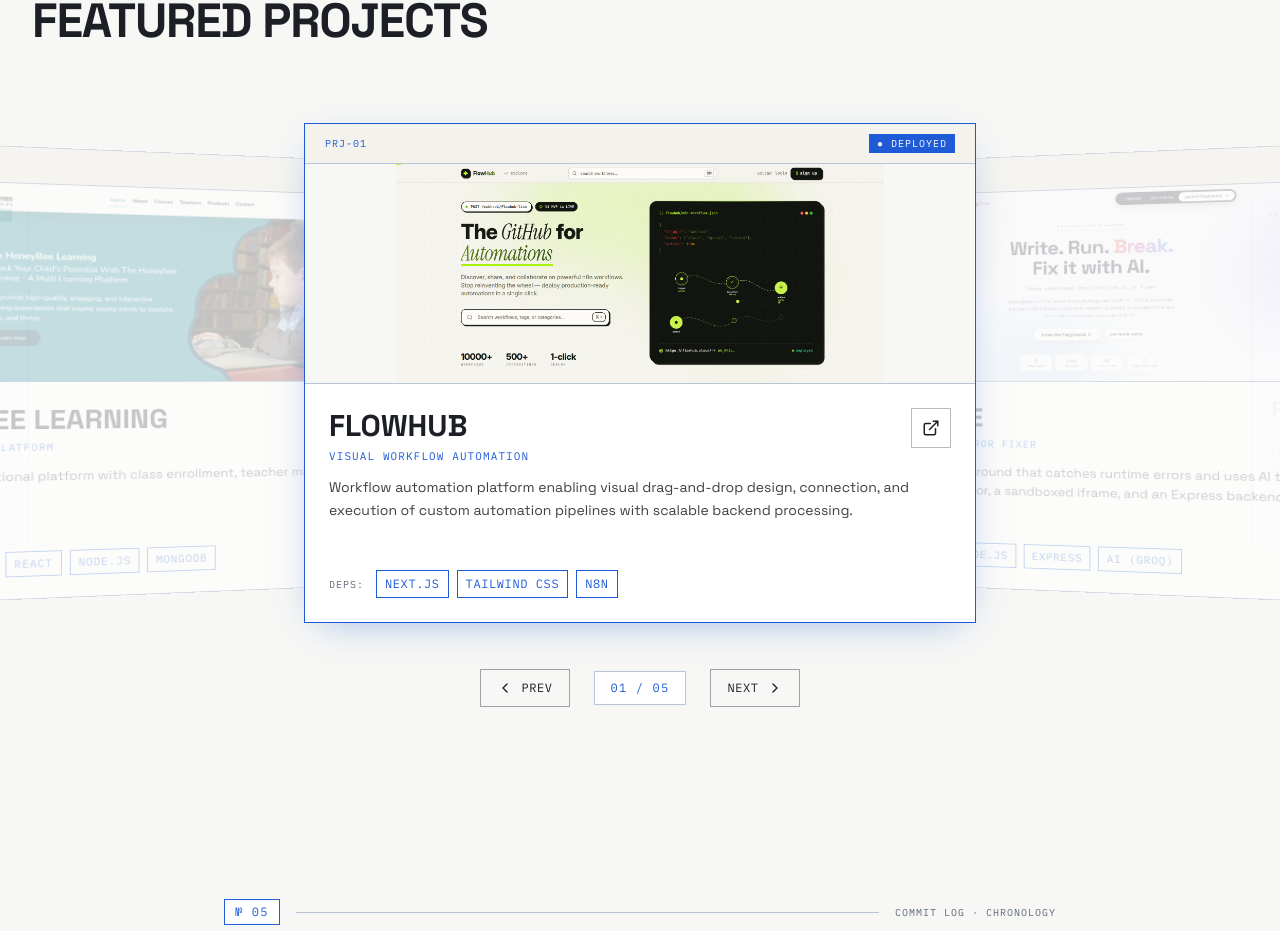
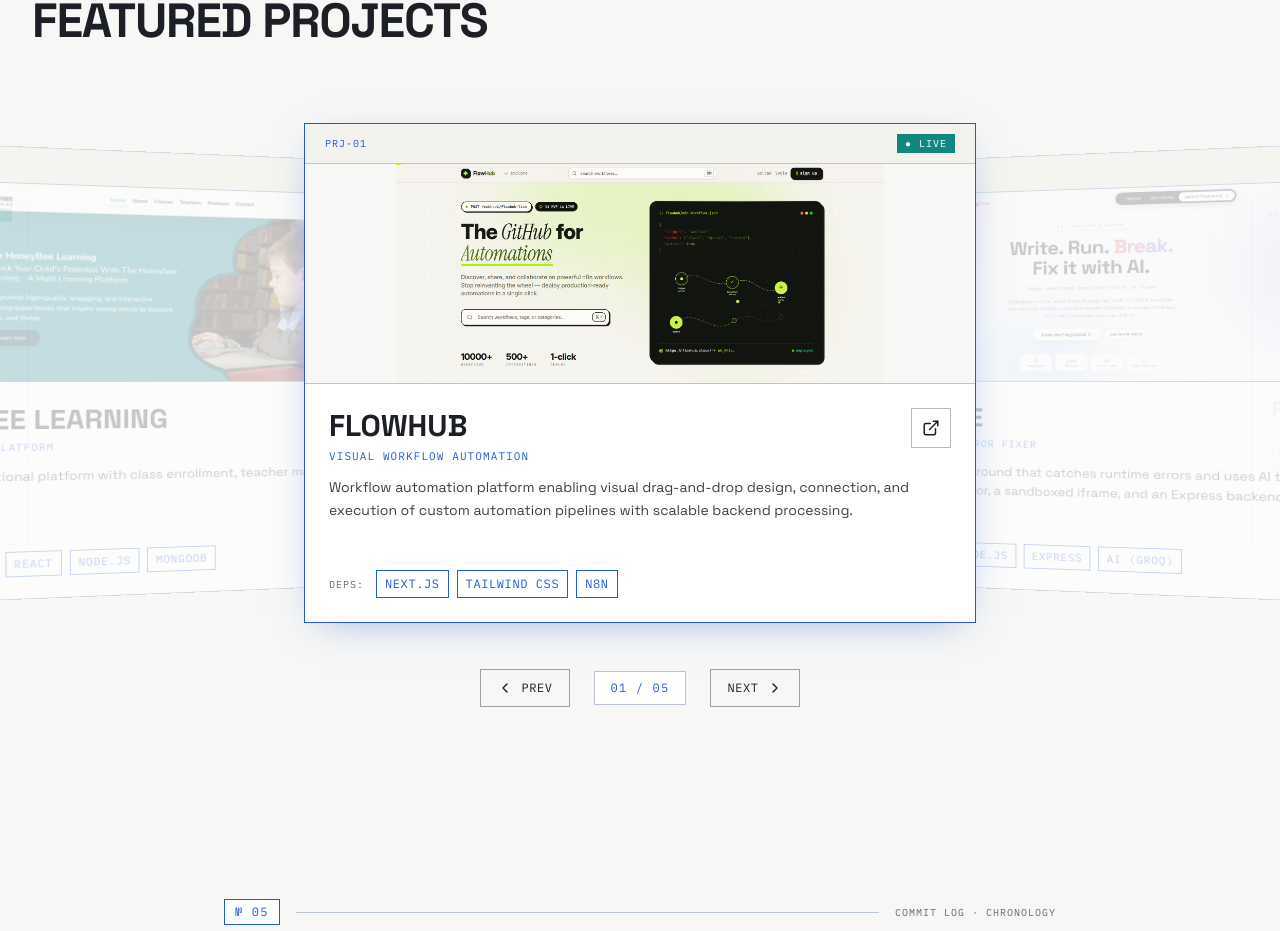
Before and after one commit to BaarhaviGit/dev-render, a Next.js app: page / in a window 1280 px wide. Shown: the part 2970-3901 px from the top of the page. Built offline with nearby package versions, Linux system fonts and the light colour scheme.

Commit message:
Badge changes in projects

```diff
--- a/components/projects-section.tsx
+++ b/components/projects-section.tsx
@@ -11,8 +11,8 @@ const projects = [
     sheet: "PRJ-01",
     title: "FLOWHUB",
     subtitle: "Visual Workflow Automation",
-    status: "DEPLOYED",
-    statusColor: "bg-primary text-white",
+    status: "LIVE",
+    statusColor: "bg-accent text-white",
     description: "Workflow automation platform enabling visual drag-and-drop design, connection, and execution of custom automation pipelines with scalable backend processing.",
     tech: ["Next.js", "Tailwind CSS", "n8n"],
     github: "https://flow-hub-github.vercel.app/",
@@ -22,8 +22,8 @@ const projects = [
     sheet: "PRJ-02",
     title: "DEBUG-MATE",
     subtitle: "AI Code Playground & Error Fixer",
-    status: "DEPLOYED",
-    statusColor: "bg-primary text-white",
+    status: "LIVE",
+    statusColor: "bg-accent text-white",
     description: "CodePen-style code playground that catches runtime errors and uses AI to explain and fix them instantly — CodeMirror, a sandboxed iframe, and an Express backend.",
     tech: ["JavaScript", "Node.js", "Express", "AI (Groq)"],
     github: "https://debug-mate.onrender.com/",
@@ -55,8 +55,8 @@ const projects = [
     sheet: "PRJ-05",
     title: "HONEYBEE LEARNING",
     subtitle: "Multi Learning Platform",
-    status: "DEPLOYED",
-    statusColor: "bg-primary text-white",
+    status: "LIVE",
+    statusColor: "bg-accent text-white",
     description: "Interactive educational platform with class enrollment, teacher management, and engaging learning modules.",
     tech: ["Next.js", "React", "Node.js", "MongoDB"],
     github: "https://thehoneybeelearning.in/",
```
